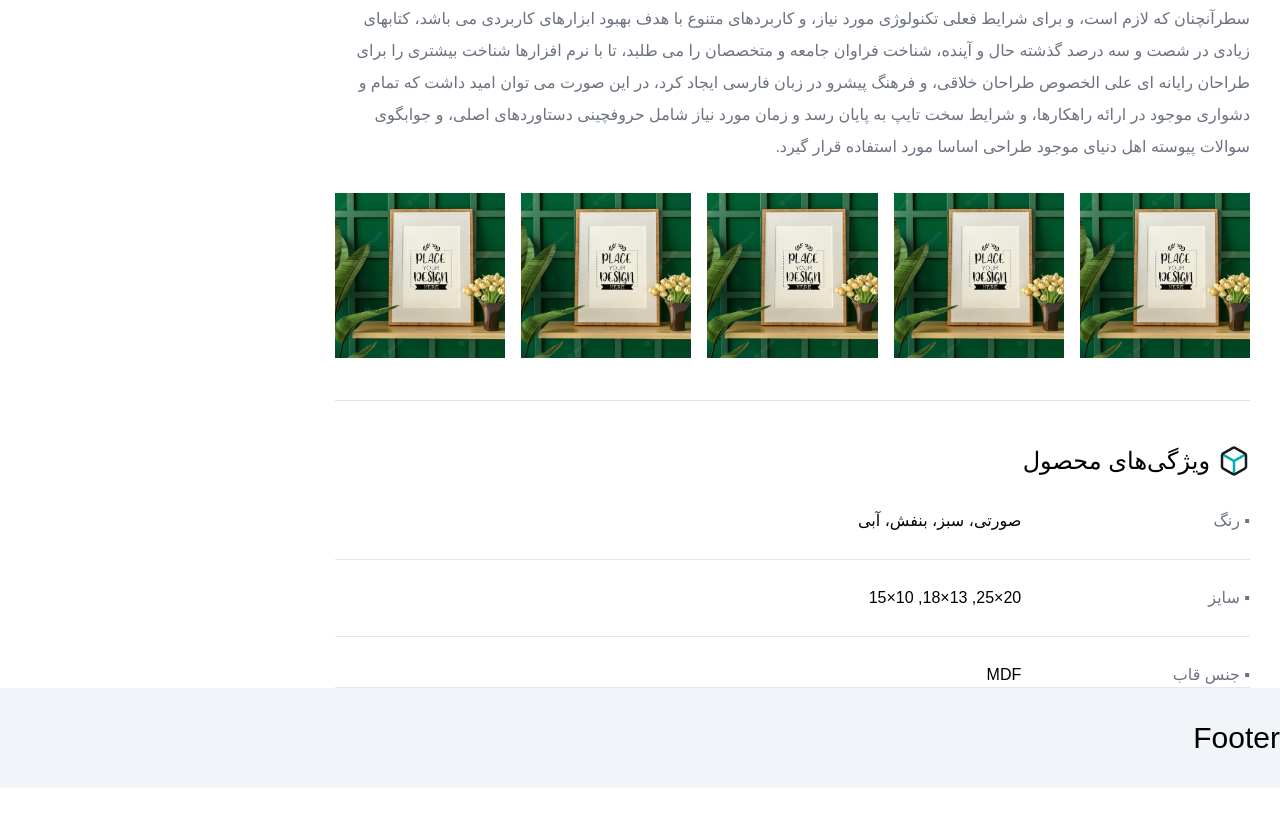
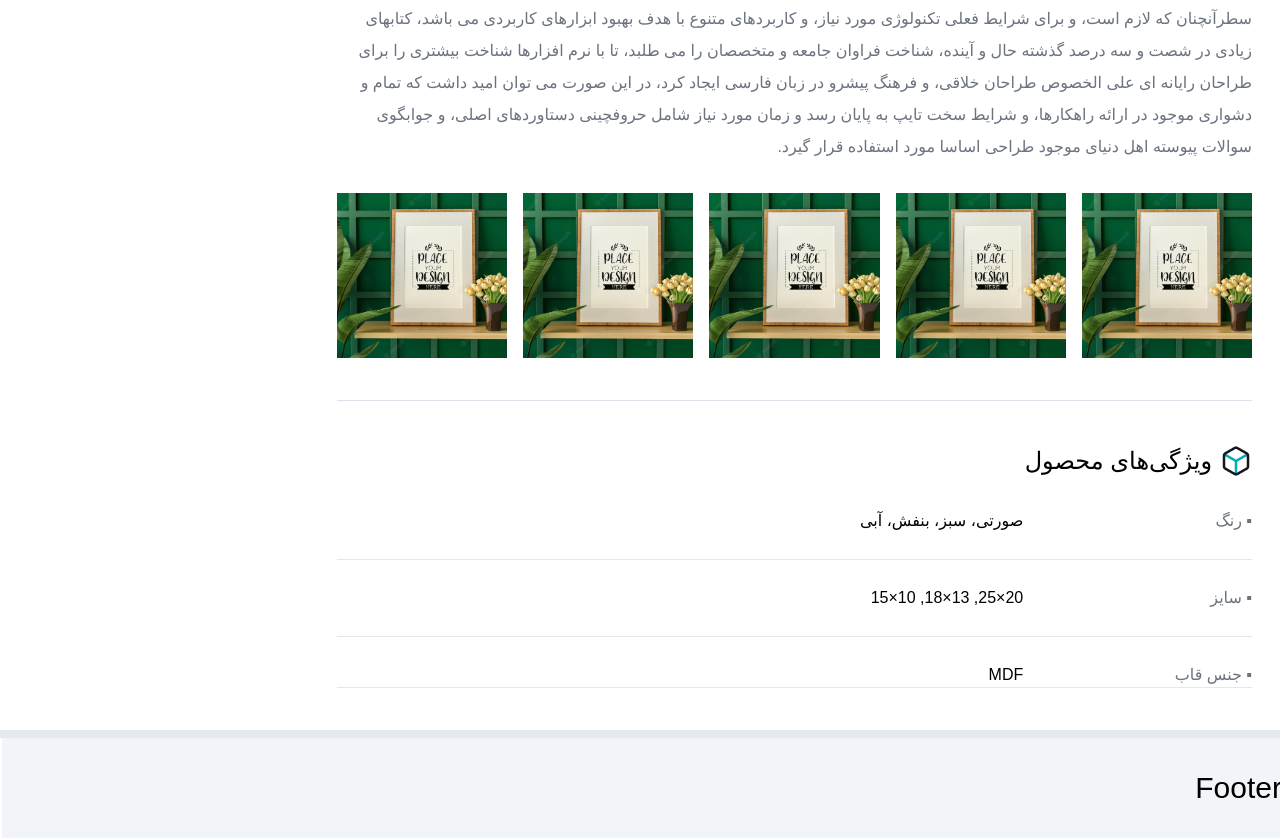
Before and after one commit to TechNullogy/Simple-Shop, a website built with Vite: page src/pages/single-product.html in a window 1280 px wide. Shown: the part 1154-1992 px from the top of the page. Before the commit the page ends 1942 px from the top, so only its background shows below. Built offline with nearby package versions, Linux system fonts and the light colour scheme; a web font is replaced by a local one.

Commit message:
feat: add page seperator

```diff
--- a/src/pages/single-product.html
+++ b/src/pages/single-product.html
@@ -17,7 +17,7 @@
     <meta name="viewport" content="width=device-width, initial-scale=1.0" />
     <title>جزئیات محصول</title>
 </head>
-<body dir="rtl">
+<body dir="rtl" class="overflow-x-hidden">
 
     {{> header}}
 
@@ -320,6 +320,10 @@
         </div>
         <!-- ./description box -->
 
+        <!-- seperator -->
+        <div class="h-2 bg-[#E5E8EF] mt-[42px] -mx-8"></div>
+        <!-- ./seperator -->
+
     </div>
     <!-- ./container -->
 
```
